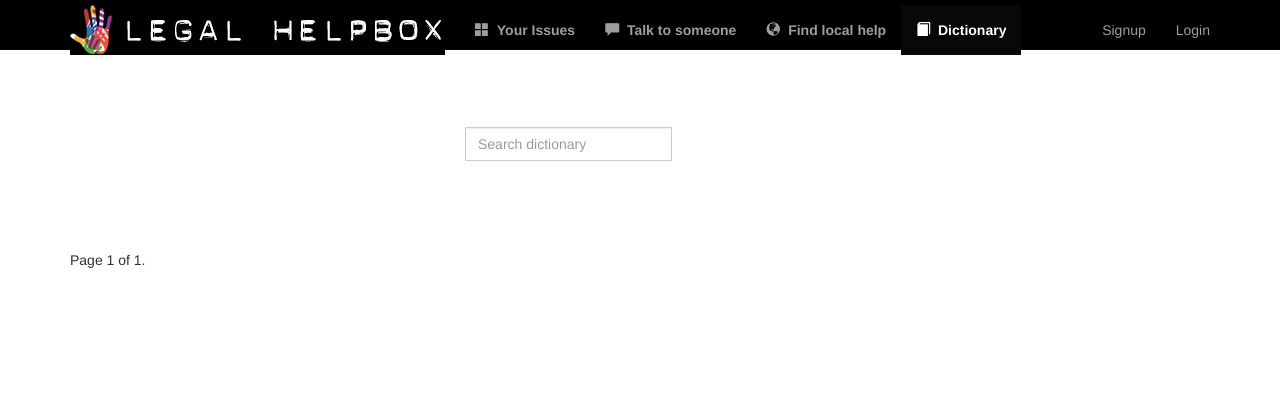
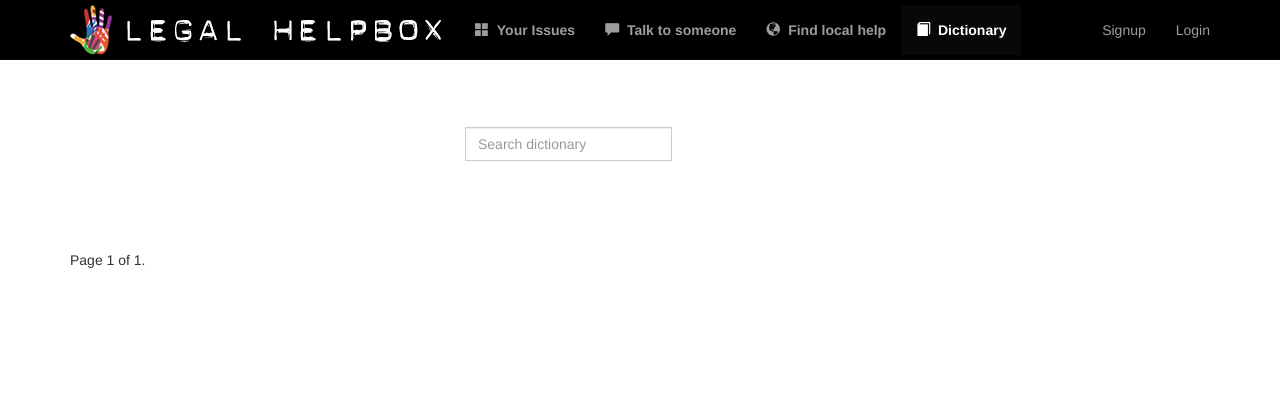
Before and after one commit to Gystark/Tech4Justice2016, a Django app: page /dictionary/ in a window 1280 px wide. Shown: the top 420 px of the page. Run offline with Django 3.2, Linux system fonts and the light colour scheme; data that the repository does not hold is empty; some libraries are stand-ins or nearby versions.

Commit message:
fixed navbar

```diff
--- a/templates/mainapp/base.html
+++ b/templates/mainapp/base.html
@@ -36,7 +36,7 @@
 
 <!-- Fixed navbar -->
 <nav class="navbar navbar-default navbar-fixed-top navbar-inverse"
-     style="background-color:#000000; height:6%; padding-top:5px;">
+     style="background-color:#000000; height:60px; padding-top:5px;">
     <div class="container">
         <div class="navbar-header">
             <button type="button" class="navbar-toggle collapsed" data-toggle="collapse" data-target="#navbar"
```
